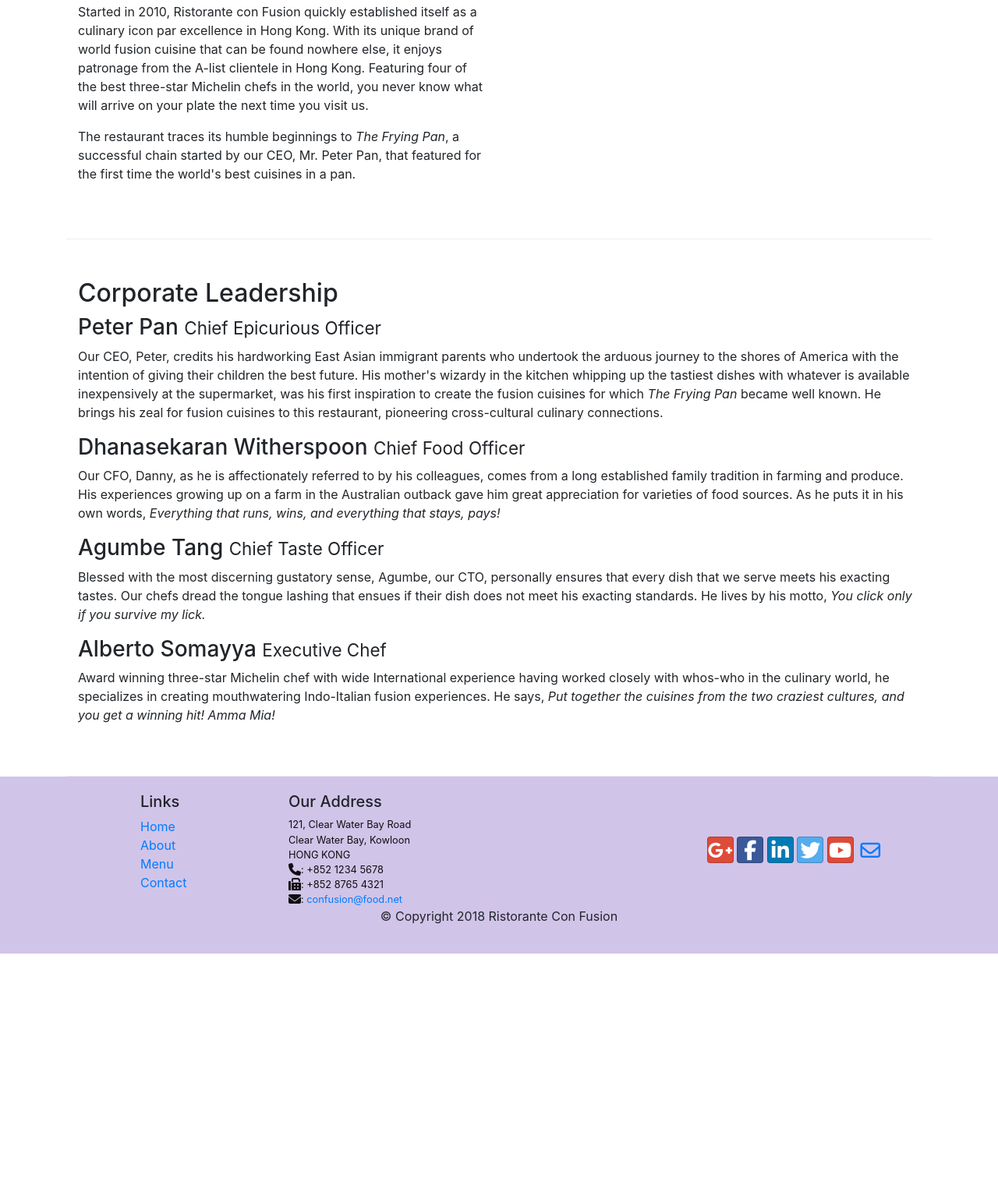
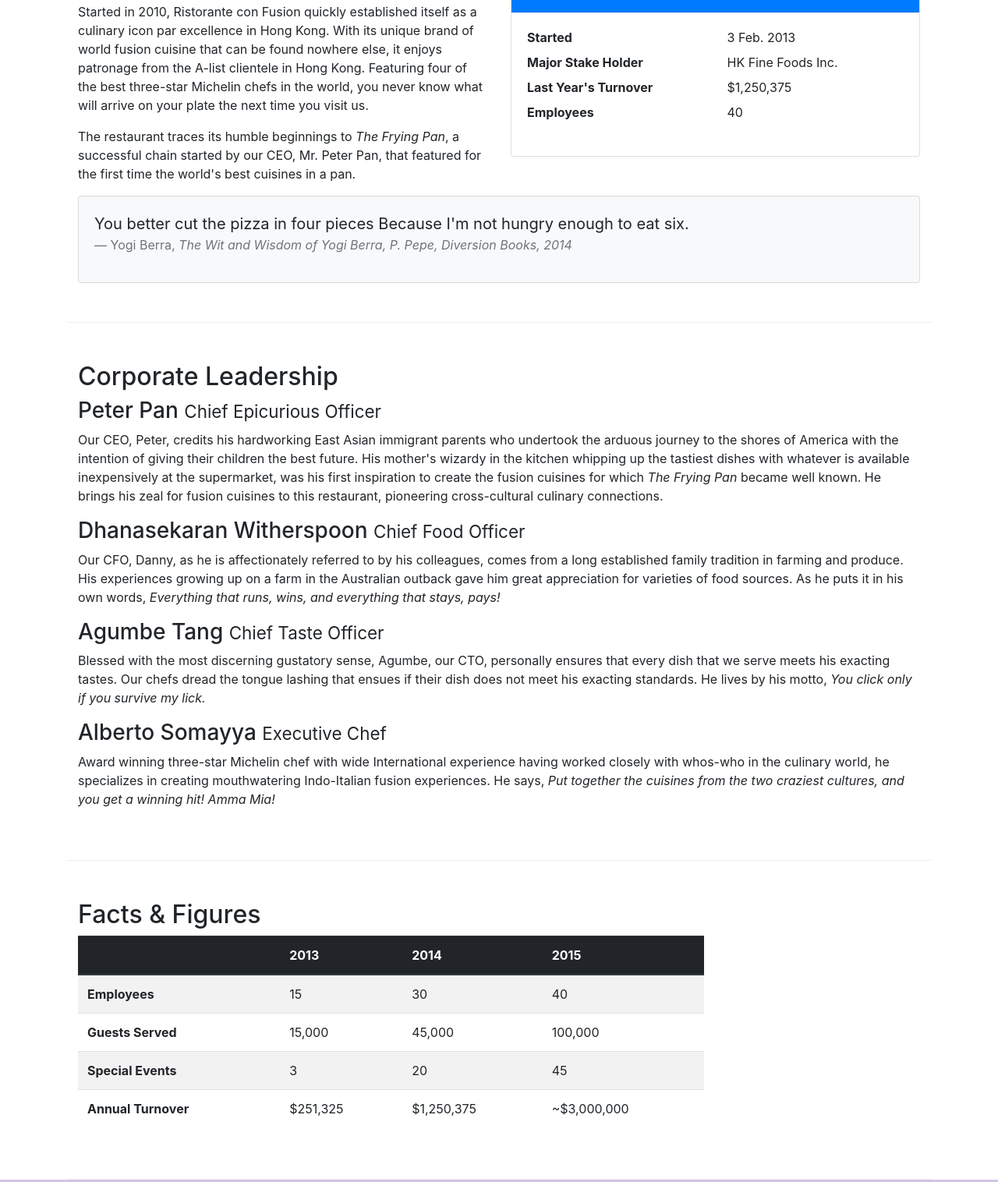
Before and after one commit to poachingfelony/confusion, a website: page aboutus.html in a window 1280 px wide. Shown: the part 558-2074 px from the top of the page at 78% size. Before the commit the page ends 1781 px from the top, so only its background shows below. Drawn offline with nearby package versions, Linux system fonts and the light colour scheme.

Commit message:
Added Table and Cards.

```diff
--- a/aboutus.html
+++ b/aboutus.html
@@ -1,5 +1,6 @@
 <!DOCTYPE html>
 <html lang="en">
+
 <head>
 
     <!-- Instructor inserted tags. -->
@@ -40,7 +41,8 @@
                         <a class="nav-link" href="#"><span class="fa fa-list fa-lg"></span> Menu</a>
                     </li>
                     <li class="nav-item">
-                        <a class="nav-link" href="./contactus.html"><span class="fa fa-address-card fa-lg"></span> Contact</a>
+                        <a class="nav-link" href="./contactus.html"><span class="fa fa-address-card fa-lg"></span>
+                            Contact</a>
                     </li>
                 </ul>
             </div>
@@ -52,7 +54,8 @@
             <div class="row row-header">
                 <div class="col-12 col-sm-6">
                     <h1>Ristorante con Fusion</h1>
-                    <p>We take inspiration from the World's best cuisines, and create a unique fusion experience. Our lipsmacking creations will tickle your culinary senses!</p>
+                    <p>We take inspiration from the World's best cuisines, and create a unique fusion experience. Our
+                        lipsmacking creations will tickle your culinary senses!</p>
                 </div>
                 <div class="col-12 col-sm">
                     <!-- future logo -->
@@ -77,10 +80,45 @@
         <div class="row row-content">
             <div class="col-12 col-sm-6">
                 <h2>Our History</h2>
-                <p>Started in 2010, Ristorante con Fusion quickly established itself as a culinary icon par excellence in Hong Kong. With its unique brand of world fusion cuisine that can be found nowhere else, it enjoys patronage from the A-list clientele in Hong Kong.  Featuring four of the best three-star Michelin chefs in the world, you never know what will arrive on your plate the next time you visit us.</p>
-                <p>The restaurant traces its humble beginnings to <em>The Frying Pan</em>, a successful chain started by our CEO, Mr. Peter Pan, that featured for the first time the world's best cuisines in a pan.</p>
+                <p>Started in 2010, Ristorante con Fusion quickly established itself as a culinary icon par excellence
+                    in Hong Kong. With its unique brand of world fusion cuisine that can be found nowhere else, it
+                    enjoys patronage from the A-list clientele in Hong Kong. Featuring four of the best three-star
+                    Michelin chefs in the world, you never know what will arrive on your plate the next time you visit
+                    us.</p>
+                <p>The restaurant traces its humble beginnings to <em>The Frying Pan</em>, a successful chain started by
+                    our CEO, Mr. Peter Pan, that featured for the first time the world's best cuisines in a pan.</p>
             </div>
-            <div>
+            <div class="col-12 col-sm-6">
+                <div class="card">
+                    <h3 class="card-header bg-primary text-white">Facts At a
+                        Glance</h3>
+                    <div class="card-body">
+                        <dl class="row">
+                            <dt class="col-6">Started</dt>
+                            <dd class="col-6">3 Feb. 2013</dd>
+                            <dt class="col-6">Major Stake Holder</dt>
+                            <dd class="col-6">HK Fine Foods Inc.</dd>
+                            <dt class="col-6">Last Year's Turnover</dt>
+                            <dd class="col-6">$1,250,375</dd>
+                            <dt class="col-6">Employees</dt>
+                            <dd class="col-6">40</dd>
+                        </dl>
+                    </div>
+                </div>
+            </div>
+            <div class="col-12">
+                <div class="card card-body bg-light">
+                    <blockquote class="blockquote">
+                        <p class="mb-0">You better cut the pizza in four pieces
+                            Because I'm not hungry enough to eat six.
+                        </p>
+                        <footer class="blockquote-footer">Yogi Berra,
+                            <cite title="Source Title">The Wit and Wisdom of
+                                Yogi Berra, P. Pepe, Diversion Books, 2014
+                            </cite>
+                        </footer>
+                    </blockquote>
+                </div>
             </div>
         </div>
 
@@ -89,13 +127,73 @@
             <div class="col-12 col-sm-12">
                 <h2>Corporate Leadership</h2>
                 <h3>Peter Pan <small>Chief Epicurious Officer</small></h3>
-                <p class="d-none d-sm-block">Our CEO, Peter, credits his hardworking East Asian immigrant parents who undertook the arduous journey to the shores of America with the intention of giving their children the best future. His mother's wizardy in the kitchen whipping up the tastiest dishes with whatever is available inexpensively at the supermarket, was his first inspiration to create the fusion cuisines for which <em>The Frying Pan</em> became well known. He brings his zeal for fusion cuisines to this restaurant, pioneering cross-cultural culinary connections.</p>
+                <p class="d-none d-sm-block">Our CEO, Peter, credits his hardworking East Asian immigrant parents who
+                    undertook the arduous journey to the shores of America with the intention of giving their children
+                    the best future. His mother's wizardy in the kitchen whipping up the tastiest dishes with whatever
+                    is available inexpensively at the supermarket, was his first inspiration to create the fusion
+                    cuisines for which <em>The Frying Pan</em> became well known. He brings his zeal for fusion cuisines
+                    to this restaurant, pioneering cross-cultural culinary connections.</p>
                 <h3>Dhanasekaran Witherspoon <small>Chief Food Officer</small></h3>
-                <p class="d-none d-sm-block">Our CFO, Danny, as he is affectionately referred to by his colleagues, comes from a long established family tradition in farming and produce. His experiences growing up on a farm in the Australian outback gave him great appreciation for varieties of food sources. As he puts it in his own words, <em>Everything that runs, wins, and everything that stays, pays!</em></p>
+                <p class="d-none d-sm-block">Our CFO, Danny, as he is affectionately referred to by his colleagues,
+                    comes from a long established family tradition in farming and produce. His experiences growing up on
+                    a farm in the Australian outback gave him great appreciation for varieties of food sources. As he
+                    puts it in his own words, <em>Everything that runs, wins, and everything that stays, pays!</em></p>
                 <h3>Agumbe Tang <small>Chief Taste Officer</small></h3>
-                <p class="d-none d-sm-block">Blessed with the most discerning gustatory sense, Agumbe, our CTO, personally ensures that every dish that we serve meets his exacting tastes. Our chefs dread the tongue lashing that ensues if their dish does not meet his exacting standards. He lives by his motto, <em>You click only if you survive my lick.</em></p>
+                <p class="d-none d-sm-block">Blessed with the most discerning gustatory sense, Agumbe, our CTO,
+                    personally ensures that every dish that we serve meets his exacting tastes. Our chefs dread the
+                    tongue lashing that ensues if their dish does not meet his exacting standards. He lives by his
+                    motto, <em>You click only if you survive my lick.</em></p>
                 <h3>Alberto Somayya <small>Executive Chef</small></h3>
-                <p class="d-none d-sm-block">Award winning three-star Michelin chef with wide International experience having worked closely with whos-who in the culinary world, he specializes in creating mouthwatering Indo-Italian fusion experiences. He says, <em>Put together the cuisines from the two craziest cultures, and you get a winning hit! Amma Mia!</em></p>
+                <p class="d-none d-sm-block">Award winning three-star Michelin chef with wide International experience
+                    having worked closely with whos-who in the culinary world, he specializes in creating mouthwatering
+                    Indo-Italian fusion experiences. He says, <em>Put together the cuisines from the two craziest
+                        cultures, and you get a winning hit! Amma Mia!</em></p>
+            </div>
+        </div>
+
+        <div class="row row-content">
+            <div class="col-12 col-sm-9">
+                <h2>Facts &amp; Figures</h2>
+                <div class="table-responsive">
+                    <table class="table table-striped">
+                        <thead class="thead-dark">
+                            <tr>
+                                <th>&nbsp;</th>
+                                <th>2013</th>
+                                <th>2014</th>
+                                <th>2015</th>
+                            </tr>
+                        </thead>
+                        <tbody>
+                            <tr>
+                                <th>Employees</th>
+                                <td>15</td>
+                                <td>30</td>
+                                <td>40</td>
+                            </tr>
+                            <tr>
+                                <th>Guests Served</th>
+                                <td>15,000</td>
+                                <td>45,000</td>
+                                <td>100,000</td>
+                            </tr>
+                            <tr>
+                                <th>Special Events</th>
+                                <td>3</td>
+                                <td>20</td>
+                                <td>45</td>
+                            </tr>
+                            <tr>
+                                <th>Annual Turnover</th>
+                                <td>$251,325</td>
+                                <td>$1,250,375</td>
+                                <td>~$3,000,000</td>
+                            </tr>
+                        </tbody>
+                    </table>
+                </div>
+            </div>
+            <div class="col-12 col-sm-3">
             </div>
         </div>
 
@@ -129,7 +227,7 @@
                         <a class="btn btn-social-icon btn-google" href="http://google.com/+">
                             <i class="fa fa-google-plus"></i>
                         </a>
-                        <a class="btn btn-social-icon btn-facebook"href="http://www.facebook.com/profile.php?id=">
+                        <a class="btn btn-social-icon btn-facebook" href="http://www.facebook.com/profile.php?id=">
                             <i class="fa fa-facebook"></i>
                         </a>
                         <a class="btn btn-social-icon btn-linkedin" href="http://www.linkedin.com/in/">
@@ -159,4 +257,6 @@
     <script src="node_modules/jquery/dist/jquery.slim.min.js"></script>
     <script src="node_modules/popper.js/dist/umd/popper.min.js"></script>
     <script src="node_modules/bootstrap/dist/js/bootstrap.min.js"></script>
-</body></html>
+</body>
+
+</html>
```
Also changed, not shown: contactus.html (+19 -14 lines). Lines whose indentation alone changed are shown as unchanged.
